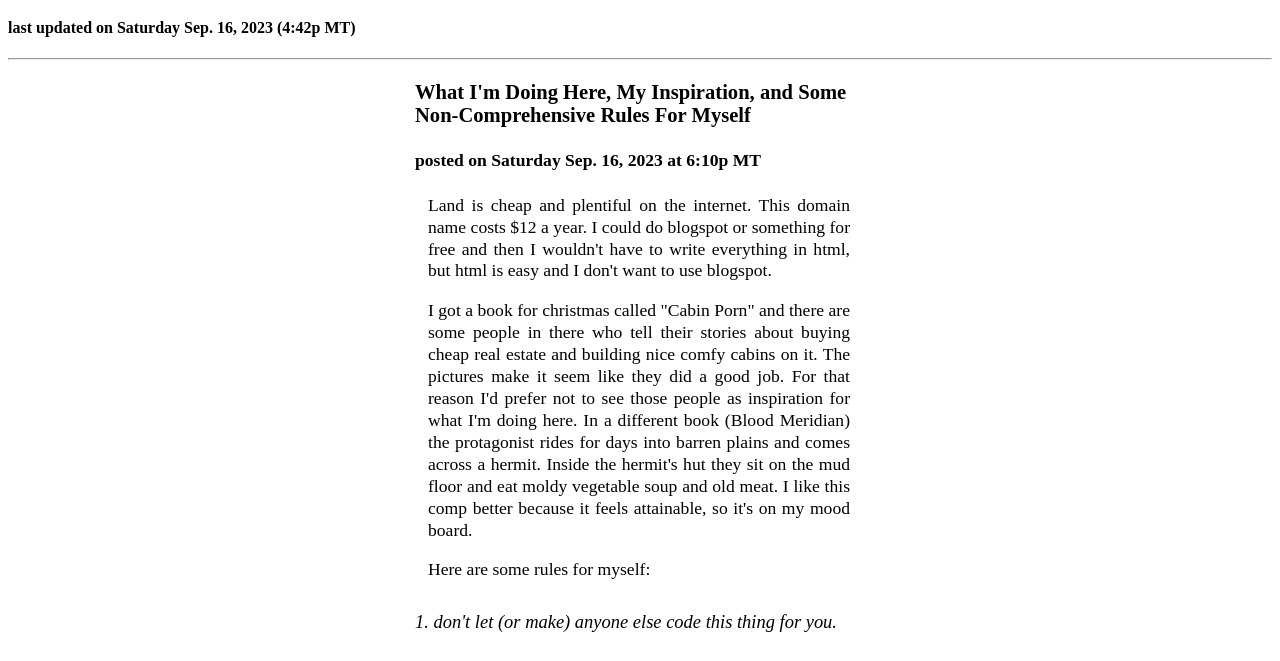
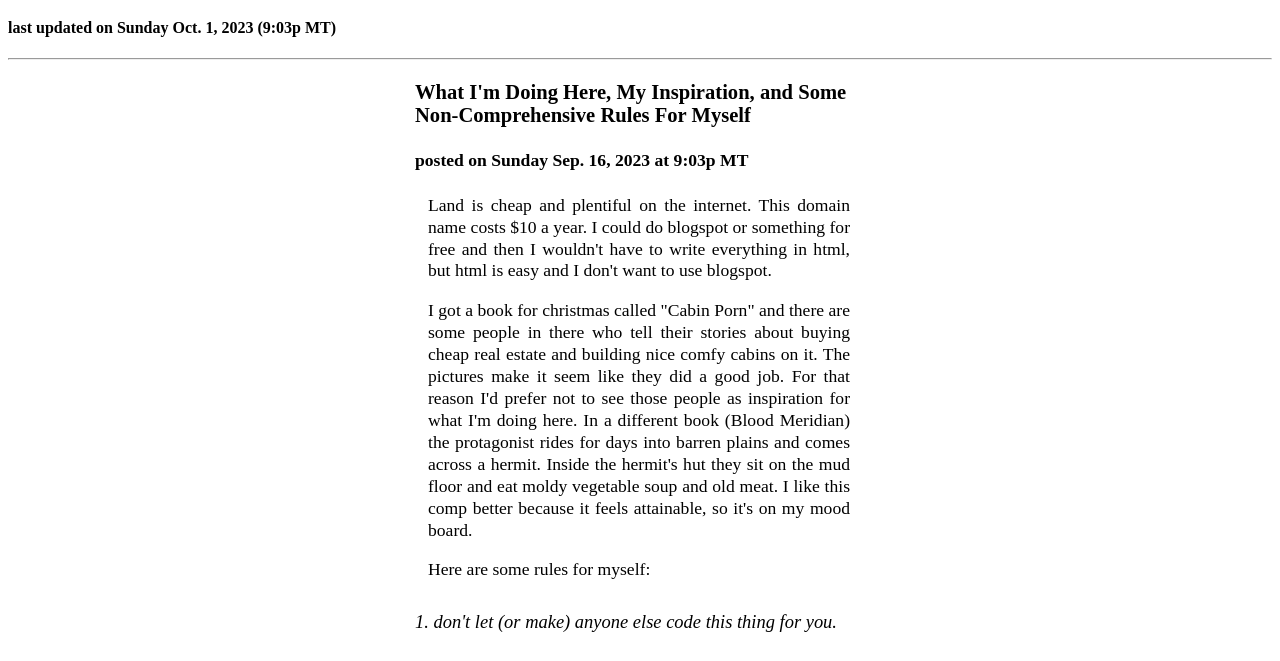
Before and after one commit to derekbretthill/derekbretthill.github.io, a plain HTML site: page index.html in a window 1280 px wide. Shown: the part 61-722 px from the top of the page. Drawn offline with Linux system fonts and the light colour scheme.

Commit message:
Update index.html

```diff
--- a/index.html
+++ b/index.html
@@ -32,7 +32,7 @@
 <body>
 <header>
 	<h1>*Don't reload the page, it's supposed to look like this*</h1>
-	<h4>last updated on Saturday Sep. 16, 2023 (4:42p MT)</h4>
+	<h4>last updated on Sunday Oct. 1, 2023 (9:03p MT)</h4>
 	<hr />
 </header>
 <section id="styleversion1">
@@ -41,10 +41,10 @@
 		What I'm Doing Here, My Inspiration, and Some Non-Comprehensive Rules For Myself
 		</h3>
 		<h4>
-		posted on Saturday Sep. 16, 2023 at 6:10p MT
+		posted on Sunday Sep. 16, 2023 at 9:03p MT
 		</h4>
 		<p>
-		Land is cheap and plentiful on the internet. This domain name costs $12 a year. I could do blogspot or something for free and then I wouldn't have to write everything in html, but html is easy and I don't want to use blogspot.
+		Land is cheap and plentiful on the internet. This domain name costs $10 a year. I could do blogspot or something for free and then I wouldn't have to write everything in html, but html is easy and I don't want to use blogspot.
 		</p>
 		<p>
 		I got a book for christmas called "Cabin Porn" and there are some people in there who tell their stories about buying cheap real estate and building nice comfy cabins on it. The pictures make it seem like they did a good job. For that reason I'd prefer not to see those people as inspiration for what I'm doing here. In a different book (Blood Meridian) the protagonist rides for days into barren plains and comes across a hermit. Inside the hermit's hut they sit on the mud floor and eat moldy vegetable soup and old meat. I like this comp better because it feels attainable, so it's on my mood board.
```
